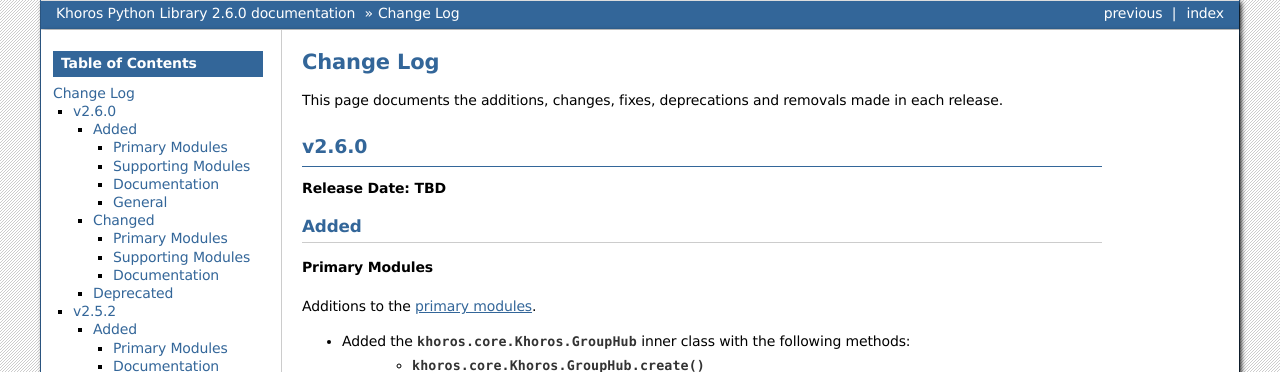
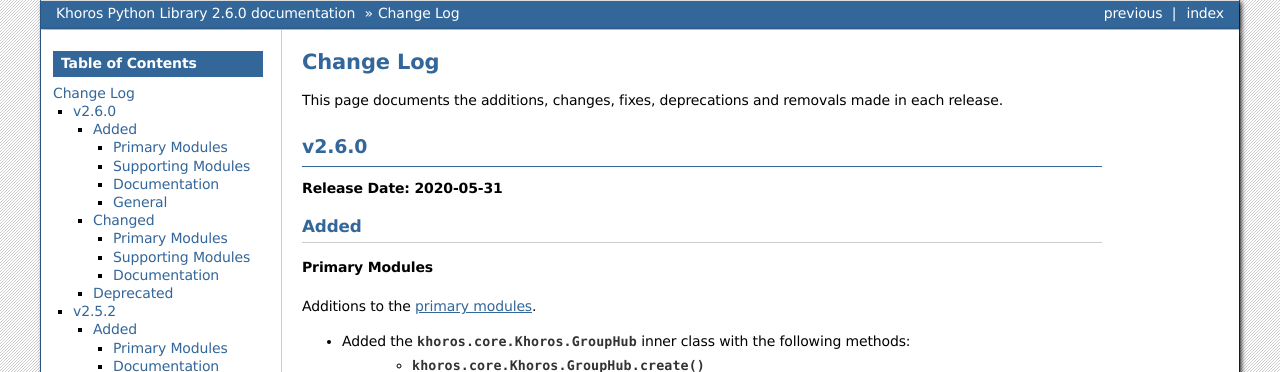
Before and after one commit to jeffshurtliff/khoros, a Sphinx documentation site: the page built from docs/changelog.rst, in a window 1280 px wide and 900 px high. Shown: the top 372 px of the window. Built offline with Sphinx 7.4.7, drawn with Linux system fonts in a browser that asks for light colours.

Commit message:
Added the Release Date to v2.6.0 in the changelog.

```diff
--- a/docs/changelog.rst
+++ b/docs/changelog.rst
@@ -6,7 +6,7 @@
 ******
 v2.6.0
 ******
-**Release Date: TBD**
+**Release Date: 2020-05-31**
 
 Added
 =====
```
